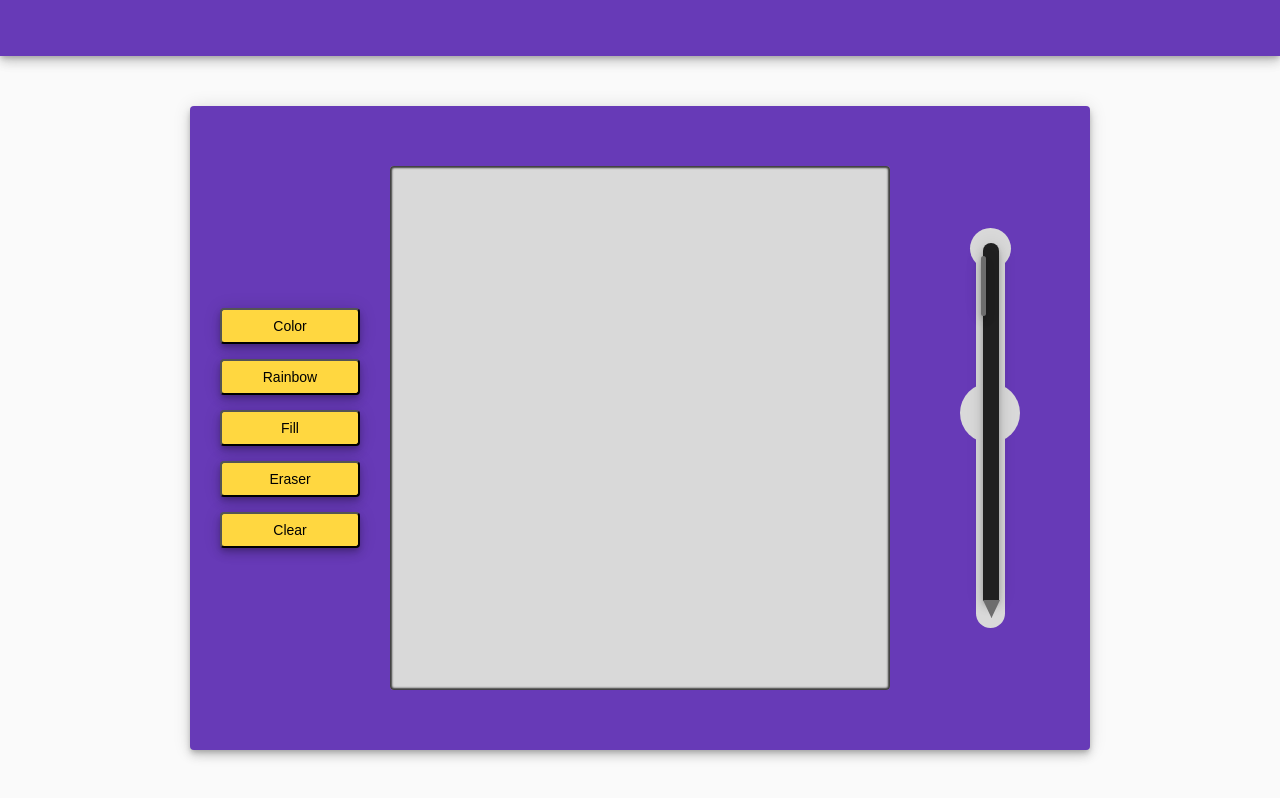
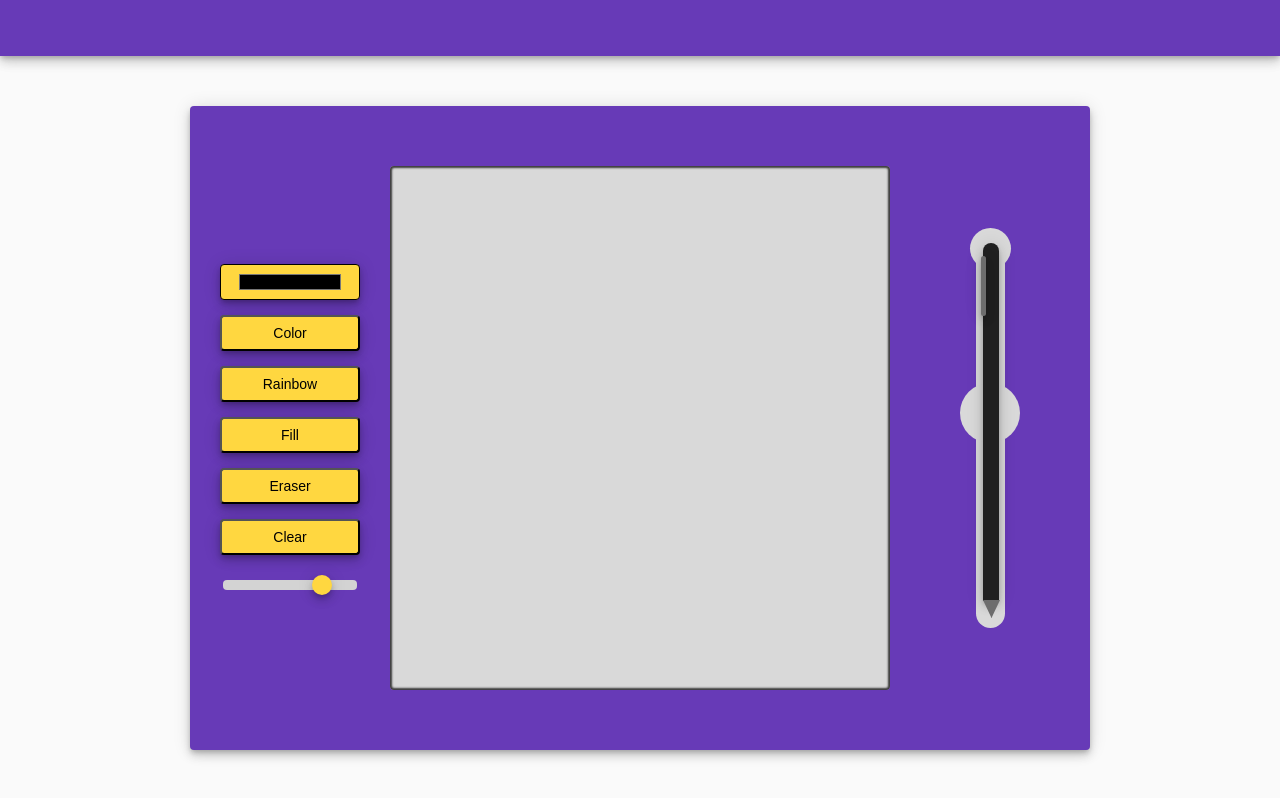
Before and after one commit to fernando-albsilva/sketchpad-, a plain HTML site: page index.html in a window 1280 px wide. Drawn offline with Linux system fonts and the light colour scheme.

Commit message:
Adding style

```diff
--- a/index.html
+++ b/index.html
@@ -17,25 +17,21 @@
         <div>
 
             <nav>
-
+                <input type="color">
                 <button class="nav-button">Color</button>
                 <button class="nav-button">Rainbow</button>
                 <button class="nav-button">Fill</button>
                 <button class="nav-button">Eraser</button>
                 <button class="nav-button">Clear</button>
-
+                <input type="range" min="1" max="64" value="50">
             </nav>
 
             <div>
-                <section>
-
-                </section>
+                <section></section>
             </div>
 
             <div>
-
                 <section>
-
                     <div></div>
                     <div></div>
                     <div></div>
@@ -44,14 +40,12 @@
                     <div></div>
 
                 </section>
-
             </div>
 
         </div>
 
     </main>
 
-
     <script src="main.js"></script>
 </body>
 </html>
--- a/main.css
+++ b/main.css
@@ -69,6 +69,18 @@ main>div>nav {
     gap: 15px;
 }
 
+main>div>nav>input[type="color"] {
+    background-color: var(--yellow);
+    box-shadow: var(--shadow);
+    height: 36px;
+    width: 100%;
+    padding: 5px 16px;
+    border-radius: 4px;
+    font-size: 14px;
+    font-weight: 500;
+    cursor: pointer;
+}
+
 main>div>nav button.nav-button {
     background-color: var(--yellow);
     box-shadow: var(--shadow);
@@ -79,6 +91,29 @@ main>div>nav button.nav-button {
     font-size: 14px;
     font-weight: 500;
     cursor: pointer;
+}
+
+main>div>nav>input[type="range"] {
+    margin-top: 10px;
+    -webkit-appearance: none;
+    width: calc(100% - 6px);
+    height: 10px;
+    background: #d3d3d3;
+    outline: none;
+    -webkit-transition: .2s;
+    transition: opacity .2s;
+    border-radius: 4px;
+}
+
+main>div>nav>input[type="range"]::-webkit-slider-thumb {
+    -webkit-appearance: none;
+    appearance: none;
+    width: 20px;
+    height: 20px;
+    background: var(--yellow);
+    box-shadow: var(--shadow);
+    cursor: pointer;
+    border-radius: 50px;
 }
 
 main>div>:nth-child(2) {
@@ -165,7 +200,7 @@ main>div>:nth-child(3)>section>div:nth-child(5) {
     background-color: var(--dark-gray);
     top: 372px;
     left: 63px;
-    clip-path: polygon(0 0,100% 0, 50% 100%);
+    clip-path: polygon(0 0, 100% 0, 50% 100%);
     box-shadow: var(--shadow);
 }
 
```
